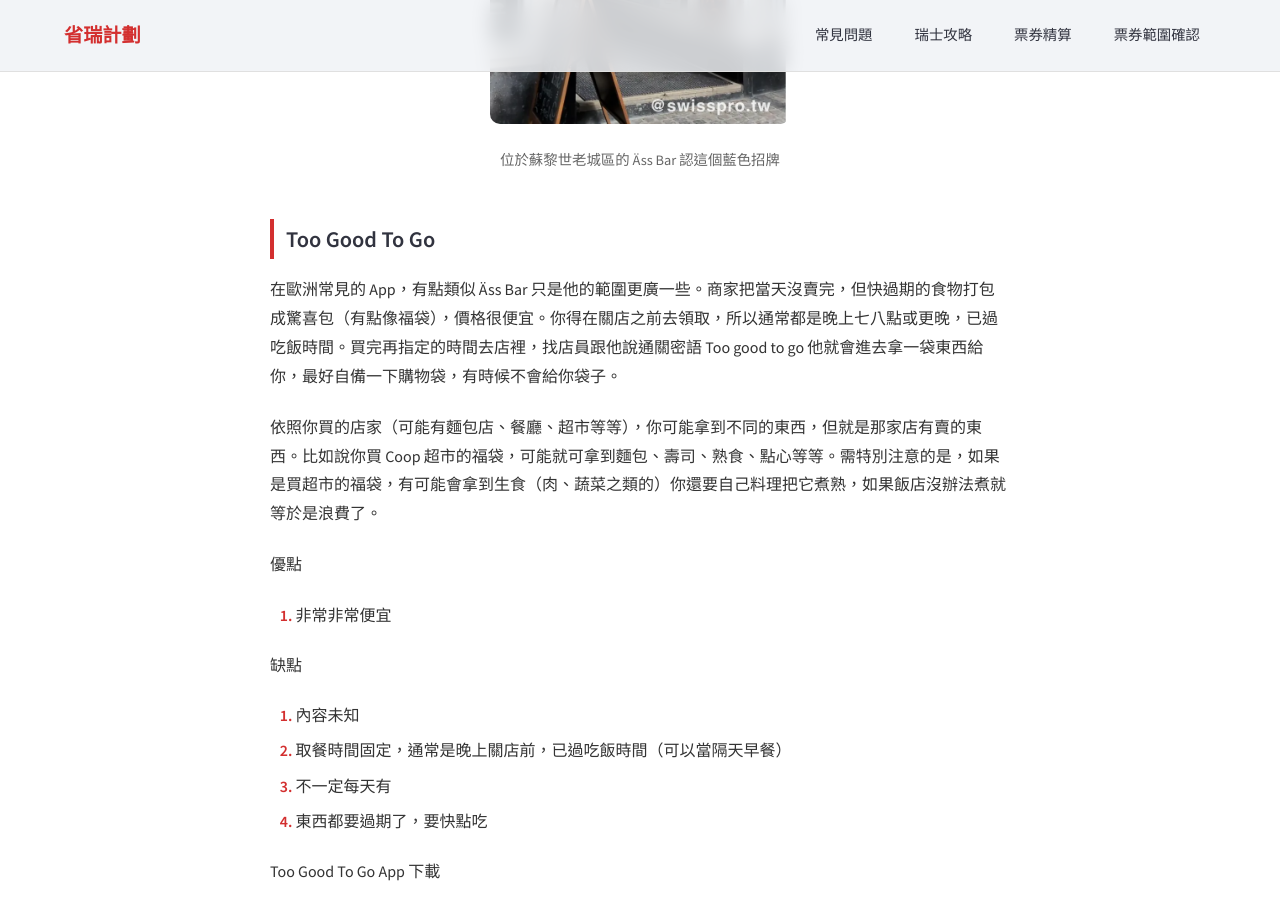
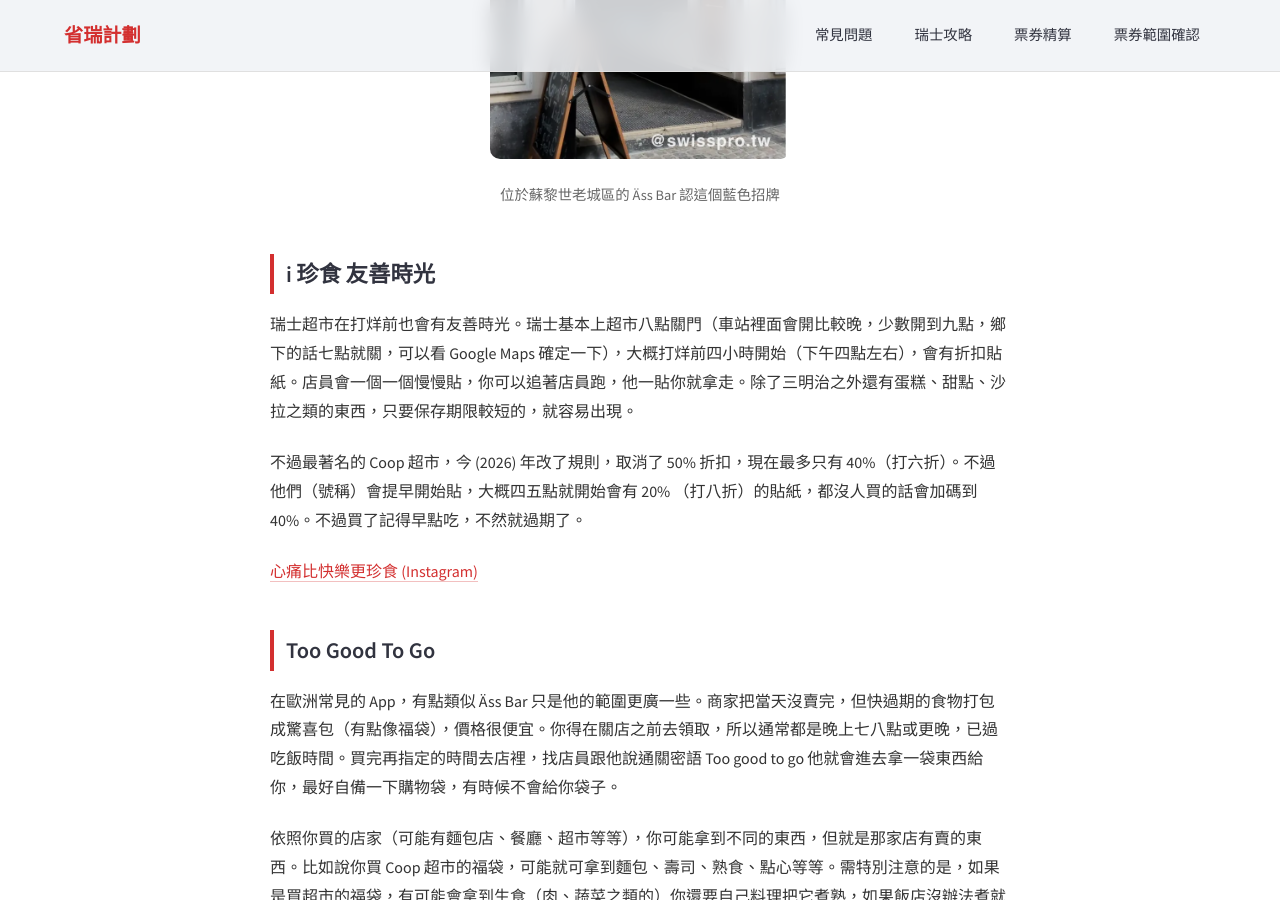
Before and after one commit to Chichinghsu/swisspro, a Jekyll site: the page built from _posts/2026-04-29-food-guide-switzerland.md, in a window 1280 px wide and 900 px high, scrolled down 4939 px. Built offline with Jekyll 4.4.1, drawn with Linux system fonts in a browser that asks for light colours.

Commit message:
add discount food

```diff
--- a/_posts/2026-04-29-food-guide-switzerland.md
+++ b/_posts/2026-04-29-food-guide-switzerland.md
@@ -23,6 +23,7 @@
 - [速食店與 Kebab](#fastfood)
 - [超市附設餐廳](#supermarket)
 - [Äss Bar（昨天的麵包）](#aessbar)
+- [i 珍食 友善時光](#discount)
 - [Too good to go](#tgtg)
 - [大學學生餐廳](#mensa)
 - [結論](#conclusions)
@@ -99,6 +100,16 @@
   <img src="{{ '/img/food/aess_bar.webp' | relative_url }}" alt="Äss Bar 蘇黎世">
   <figcaption>位於蘇黎世老城區的 Äss Bar 認這個藍色招牌</figcaption>
 </figure>
+
+
+<a id="discount"></a>
+## i 珍食 友善時光
+
+瑞士超市在打烊前也會有友善時光。瑞士基本上超市八點關門（車站裡面會開比較晚，少數開到九點，鄉下的話七點就關，可以看 Google Maps 確定一下），大概打烊前四小時開始（下午四點左右），會有折扣貼紙。店員會一個一個慢慢貼，你可以追著店員跑，他一貼你就拿走。除了三明治之外還有蛋糕、甜點、沙拉之類的東西，只要保存期限較短的，就容易出現。
+
+不過最著名的 Coop 超市，今 (2026) 年改了規則，取消了 50% 折扣，現在最多只有 40%（打六折）。不過他們（號稱）會提早開始貼，大概四五點就開始會有 20% （打八折）的貼紙，都沒人買的話會加碼到 40%。不過買了記得早點吃，不然就過期了。
+
+[心痛比快樂更珍食 (Instagram)](https://www.instagram.com/reel/DWeAHiMiHbf/)
 
 <a id="tgtg"></a>
 ## Too Good To Go
```
